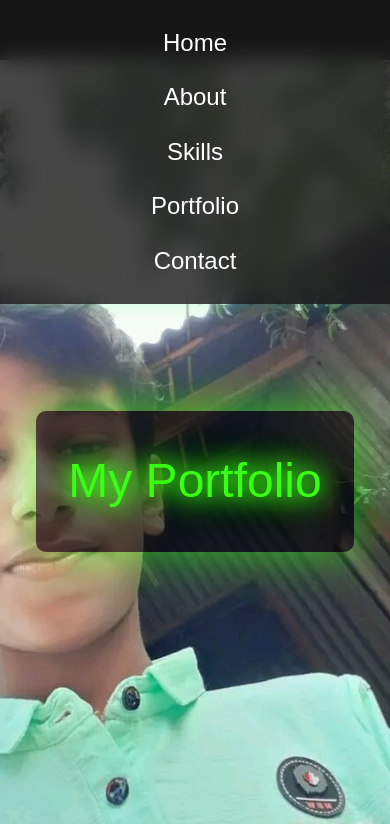
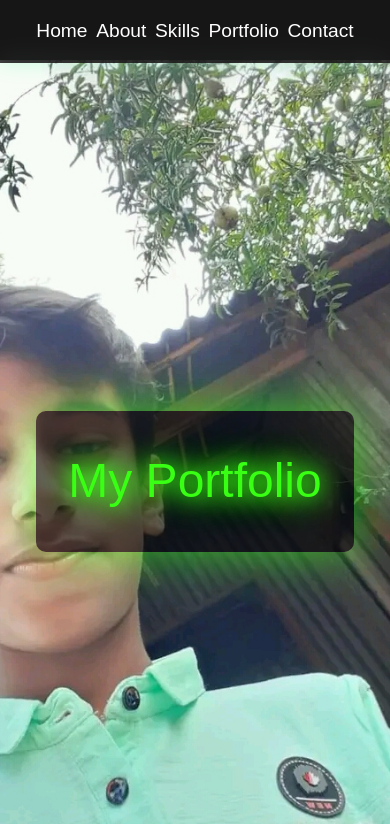
Before and after one commit to Tanjim-tawhid/Protfolio, a plain HTML site: page index.html in a window 390 px wide. Shown: the top 824 px of the page. Drawn offline with Linux system fonts and the light colour scheme.

Commit message:
Update style.css

```diff
--- a/style.css
+++ b/style.css
@@ -132,25 +132,3 @@ h1 {
 #Protfolio ul {
   list-style: square;
 }
-
-@media only screen and (max-width: 768px) {
-  nav {
-    display: flex;
-    flex-direction: column;
-    align-items: center;
-  }
-
-  nav ul {
-    flex-direction: column;
-    width: 100%;
-    padding: 0;
-  }
-
-  nav li {
-    margin: 0.5rem 0;
-  }
-
-  nav li a {
-    font-size: 1.5rem;
-  }
-}
```
